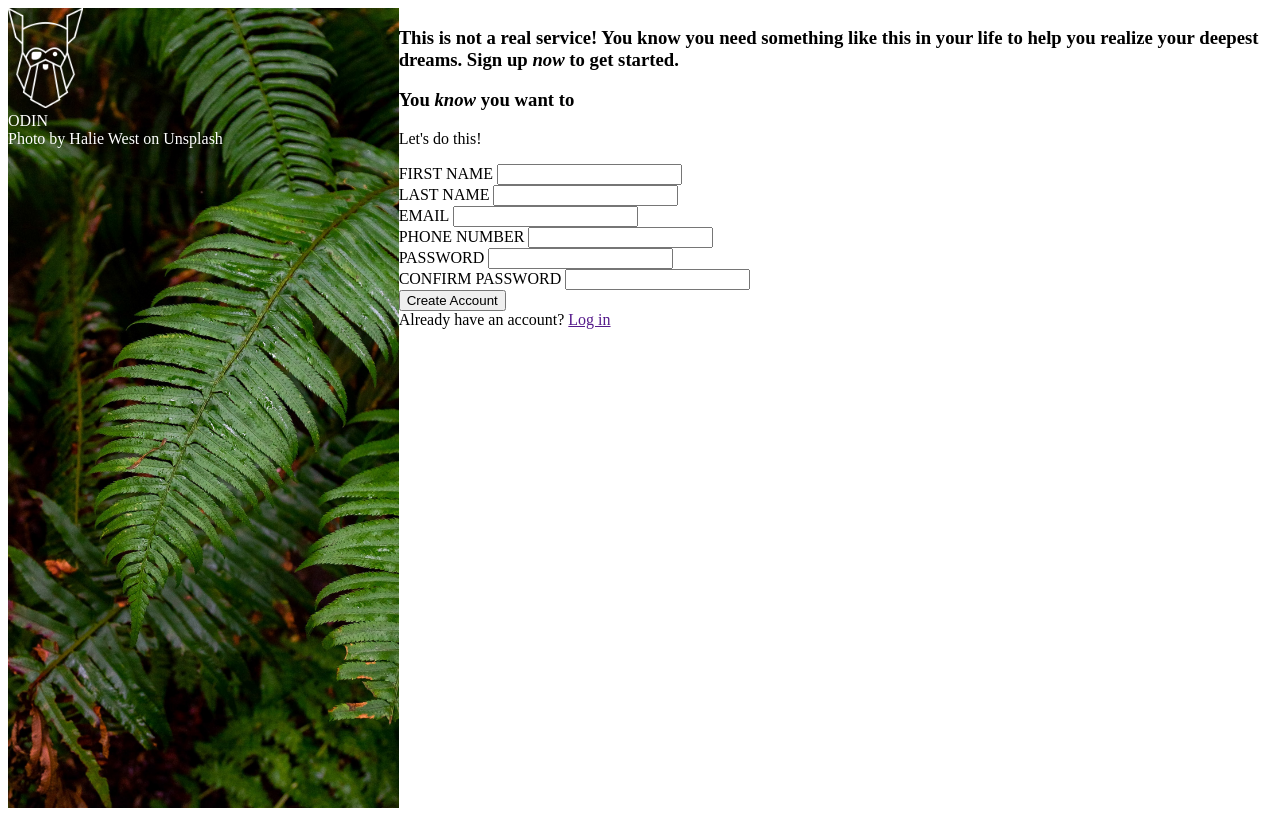
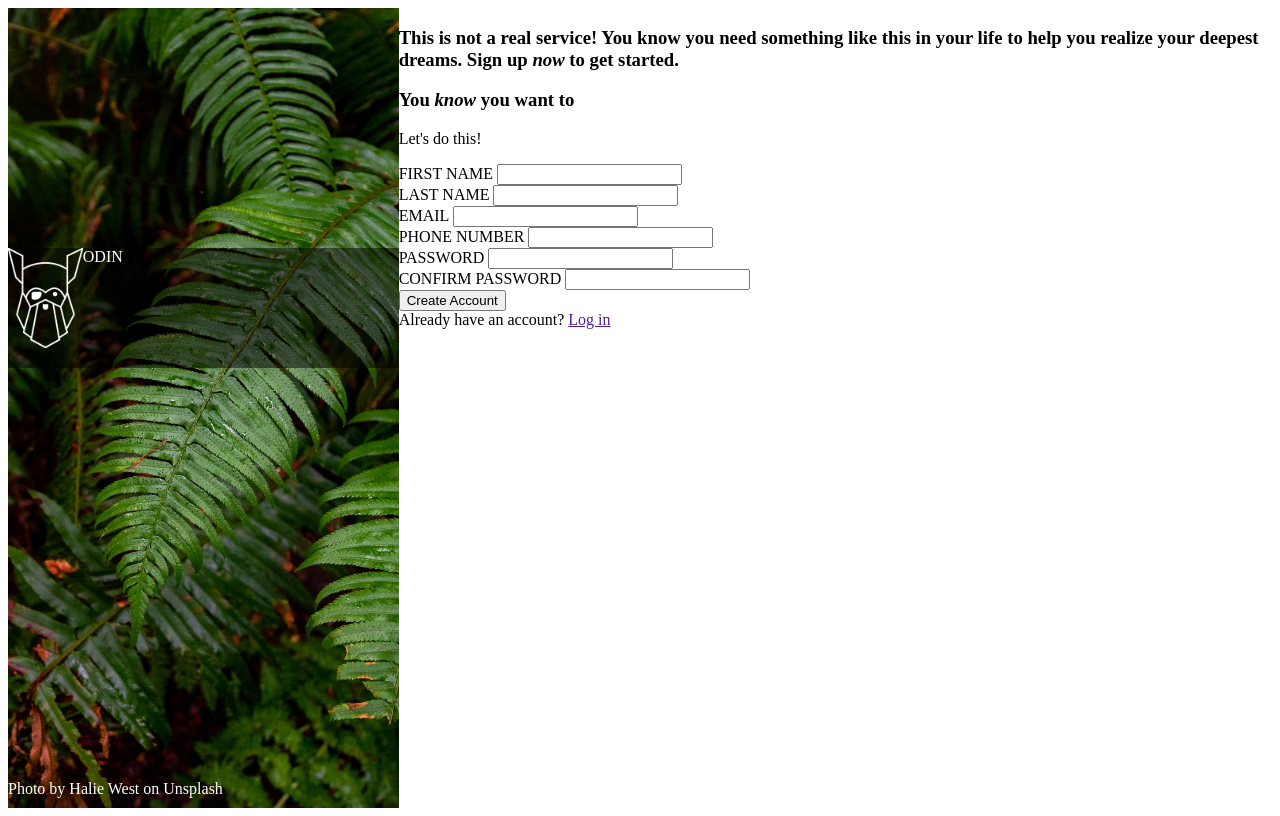
Before and after one commit to Pablo-Arranz/Sign-up-Form, a plain HTML site: page index.html in a window 1280 px wide. Drawn offline with Linux system fonts and the light colour scheme.

Commit message:
Add transparent background to logo section

```diff
--- a/style.css
+++ b/style.css
@@ -4,12 +4,28 @@ body {
 }
 
 .sidebar {
+    height: 100vh;
     width: 40vw;
     background: url(images/halie-west-25xggax4bSA-unsplash.jpg);
     background-size: cover;
+    position: relative;
+}
+
+.logo-section {
+    height: 120px;
+    width: 100%;
+    background-color: rgba(0, 0, 0, 0.5);
+    position: absolute;
+    top: 30vh;
+}
+
+footer {
+    position: absolute;
+    bottom: 10px;
 }
 
 img {
+    float: left;
     height: 100px;
 }
 
```
